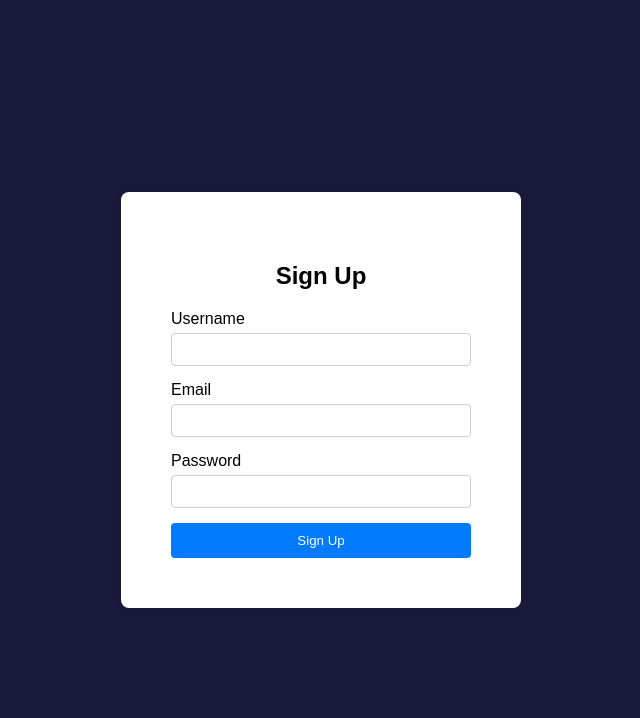
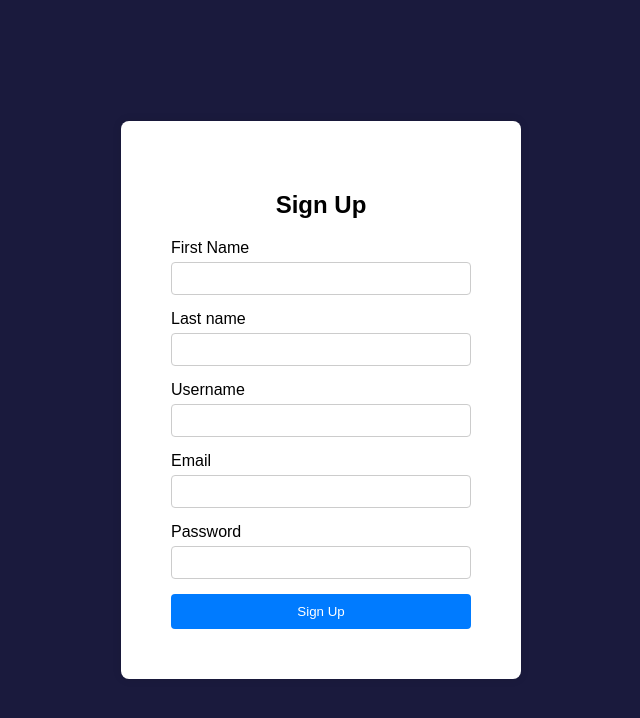
Before and after one commit to Darkarche3/Midas, a React (Create React App) app: page /signup in a window 1280 px wide. Shown: the top 718 px of the page, without its empty margins (319-959 px from the left). Built offline with nearby package versions, Linux system fonts and the light colour scheme.

Commit message:
Update signupPage.jsx

```diff
--- a/src/pages/Signup/signupPage.jsx
+++ b/src/pages/Signup/signupPage.jsx
@@ -29,6 +29,28 @@ const Signup = () => {
     <div className="signup-container">
       <form className="signup-form" onSubmit={handleSubmit}>
         <h2>Sign Up</h2>
+        <div className="form-group">
+          <label htmlFor="username">First Name</label>
+          <input
+            type="text"
+            id="firstname"
+            name="firstname"
+            value={formData.firstname}
+            onChange={handleChange}
+            required
+          />
+        </div>
+        <div className="form-group">
+          <label htmlFor="lastname">Last name</label>
+          <input
+            type="text"
+            id="lastname"
+            name="lastname"
+            value={formData.lastname}
+            onChange={handleChange}
+            required
+          />
+        </div>
         <div className="form-group">
           <label htmlFor="username">Username</label>
           <input
```
